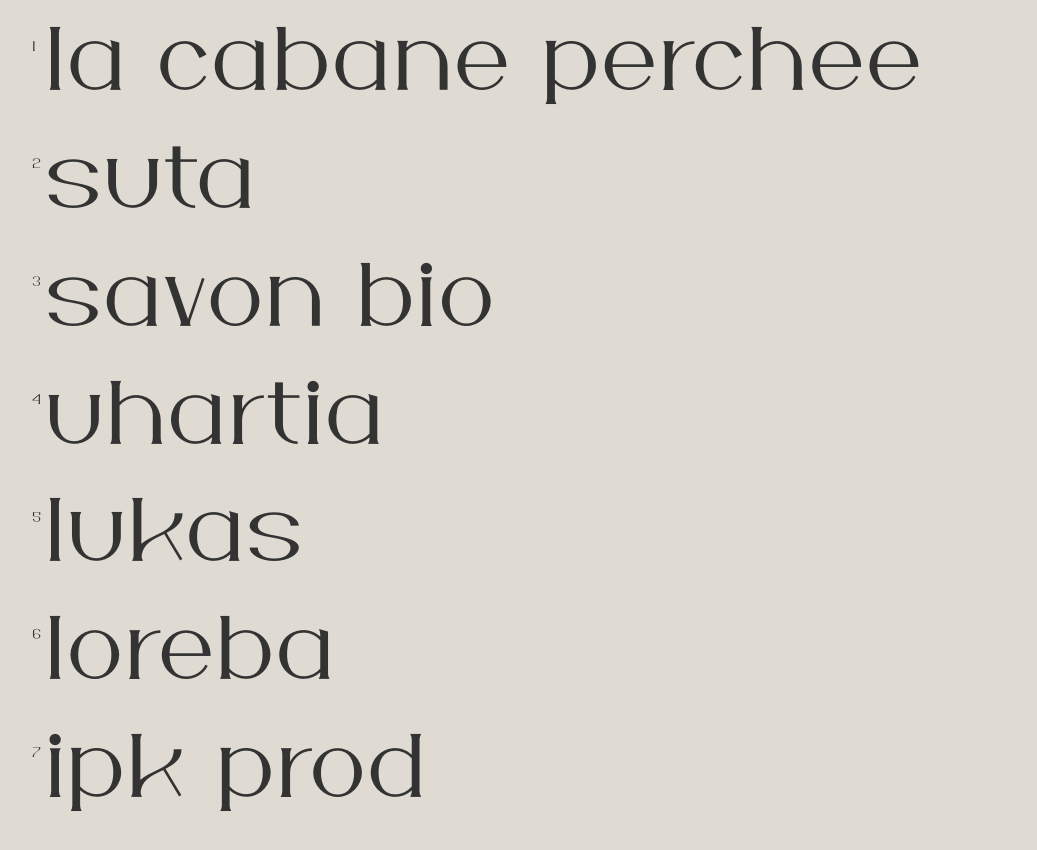
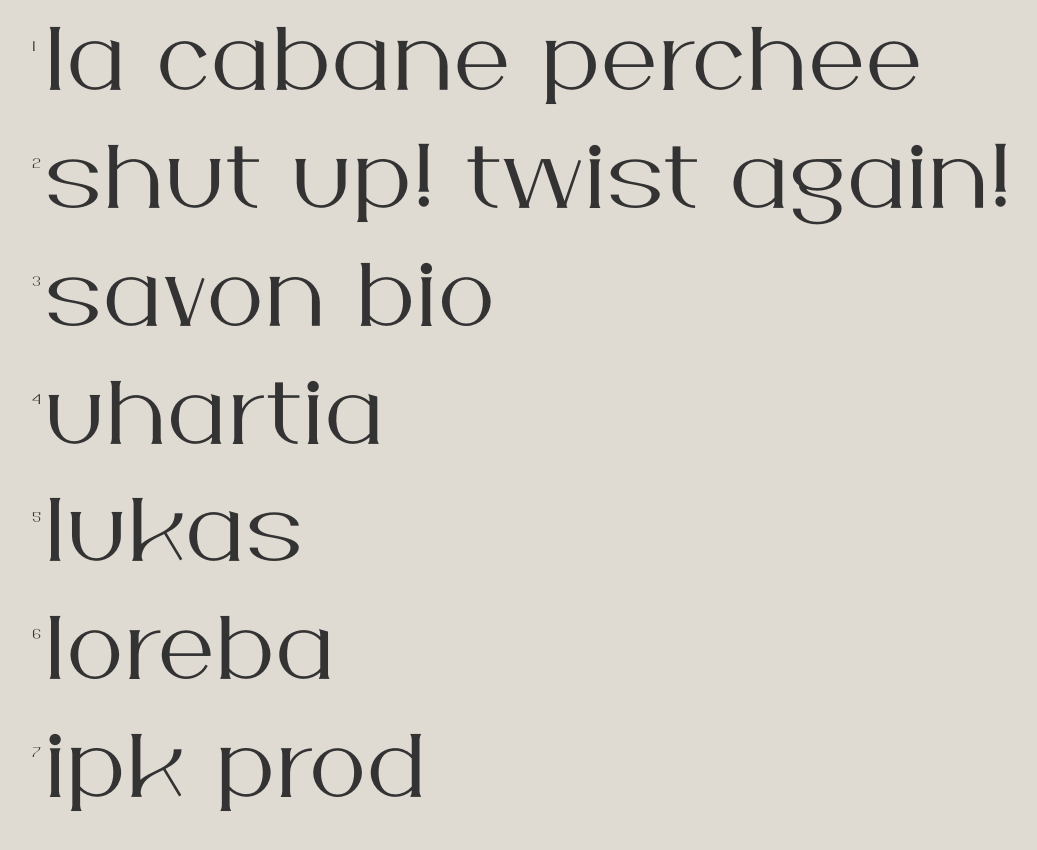
Before and after one commit to daniela-desousa/porfolio_daniela, a plain HTML site: page index.html in a window 1280 px wide. Shown: the part 1060-1910 px from the top of the page, without its empty margins (32-1069 px from the left). Drawn offline with nearby package versions, Linux system fonts and the light colour scheme.

Commit message:
Update index.html

```diff
--- a/index.html
+++ b/index.html
@@ -68,7 +68,7 @@
       </div>
     </div>
     <div class="menu__item hideme">
-      <a class="menu__item-link"  href="shut-up-twist-again.html">suta</a>
+      <a class="menu__item-link"  href="shut-up-twist-again.html">shut up! twist again!</a>
       <img class="menu__item-img" src="assets/img/suta.png" alt="Some image" />
       <div class="marquee">
         <div class="marquee__inner" aria-hidden="true">
```
